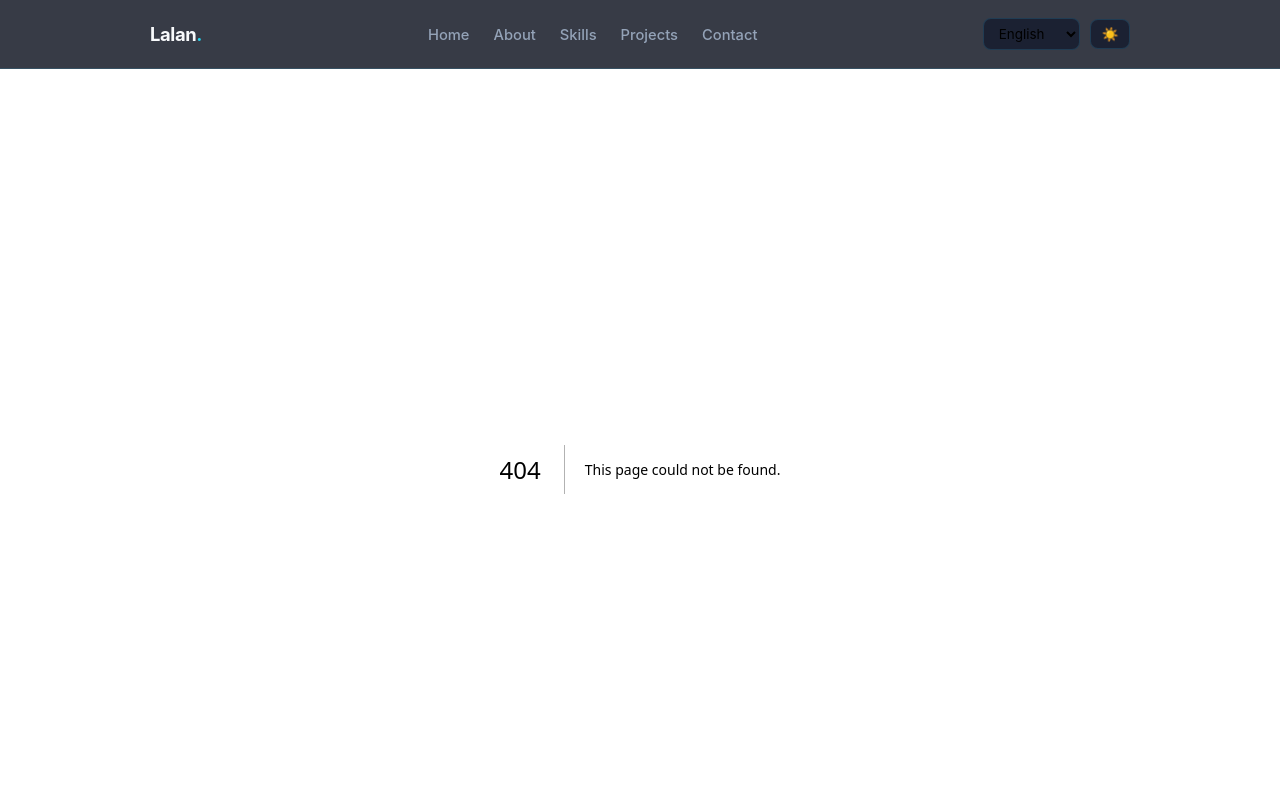
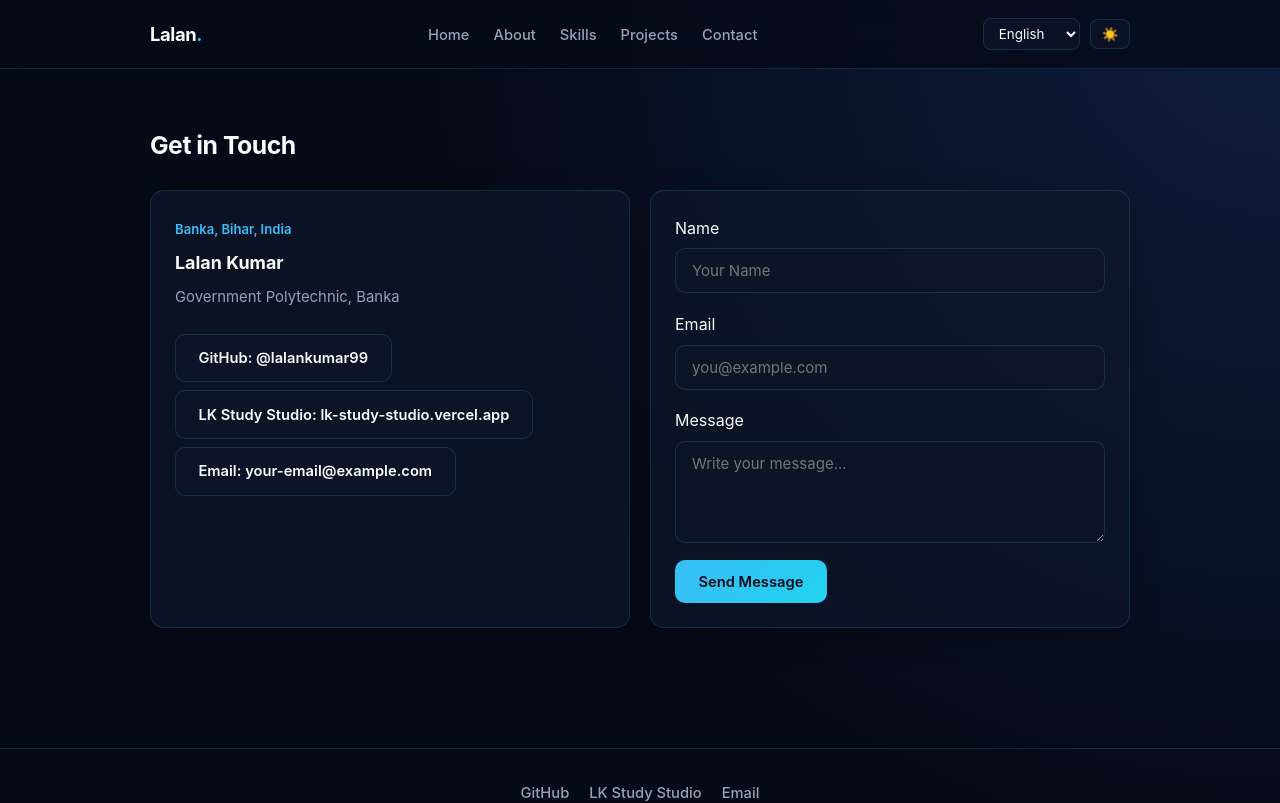
Before and after one commit to lalankumar99/Lalan-Kumar, a Next.js app: page /contact in a window 1280 px wide. Before the commit this address had no page. Shown: the top 803 px of the page. Built offline with nearby package versions, Linux system fonts and the light colour scheme.

Commit message:
Create app/contact/page.tsx

```diff
--- /dev/null
+++ b/app/contact/page.tsx
@@ -0,0 +1,86 @@
+"use client";
+
+import { useLanguage } from "@/hooks/useLanguage";
+import { socials } from "@/data";
+import SectionHeading from "@/components/ui/SectionHeading";
+
+export default function ContactPage() {
+  const { content } = useLanguage();
+
+  return (
+    <section className="section fade-up">
+      <div className="container">
+        <SectionHeading title={content.sections.contact} />
+
+        <div className="grid-2">
+          <div className="card">
+            <span className="card-meta">{content.profile.location}</span>
+            <h3 className="card-title">{content.profile.name}</h3>
+            <p className="card-text">{content.profile.college}</p>
+
+            <div className="tags" style={{ marginTop: "1.5rem" }}>
+              {socials.map((social) => (
+                <a
+                  key={social.name}
+                  href={social.url}
+                  target="_blank"
+                  rel="noopener noreferrer"
+                  className="btn btn-secondary"
+                >
+                  {social.name}: {social.handle}
+                </a>
+              ))}
+            </div>
+          </div>
+
+          <form
+            className="card"
+            action="mailto:your-email@example.com"
+            method="POST"
+            encType="text/plain"
+          >
+            <div className="form-group">
+              <label htmlFor="name">Name</label>
+              <input
+                id="name"
+                name="name"
+                type="text"
+                required
+                className="form-input"
+                placeholder="Your Name"
+              />
+            </div>
+
+            <div className="form-group">
+              <label htmlFor="email">Email</label>
+              <input
+                id="email"
+                name="email"
+                type="email"
+                required
+                className="form-input"
+                placeholder="you@example.com"
+              />
+            </div>
+
+            <div className="form-group">
+              <label htmlFor="message">Message</label>
+              <textarea
+                id="message"
+                name="message"
+                rows={4}
+                required
+                className="form-input"
+                placeholder="Write your message..."
+              />
+            </div>
+
+            <button type="submit" className="btn btn-primary">
+              Send Message
+            </button>
+          </form>
+        </div>
+      </div>
+    </section>
+  );
+}
```
